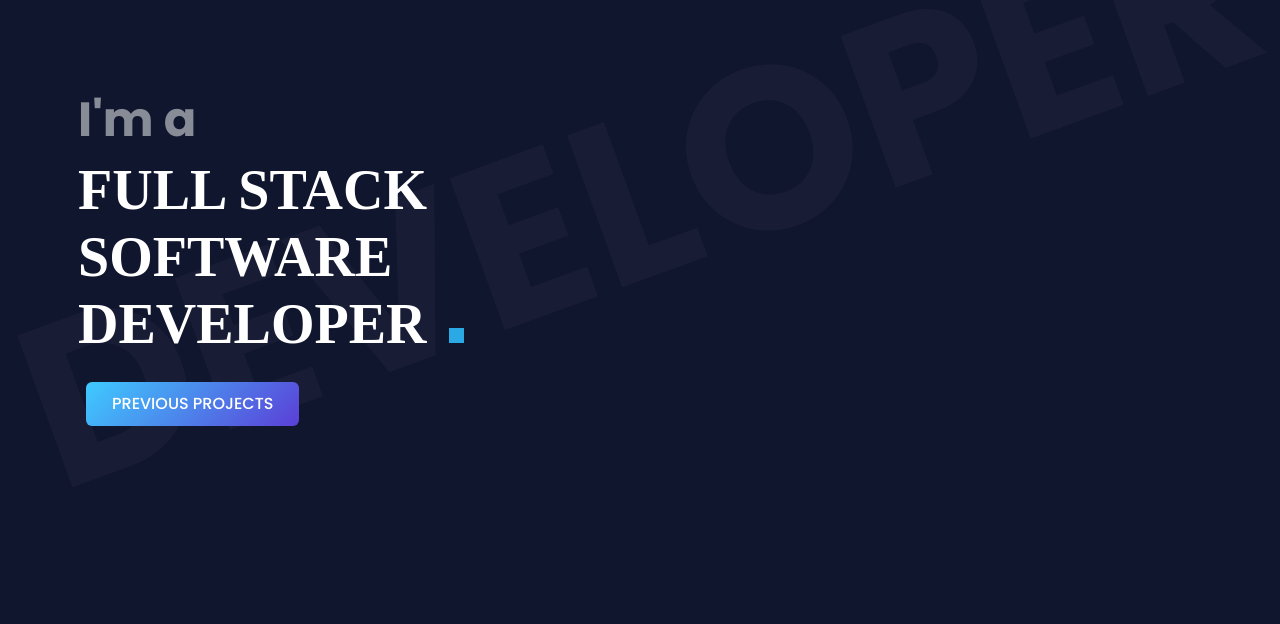
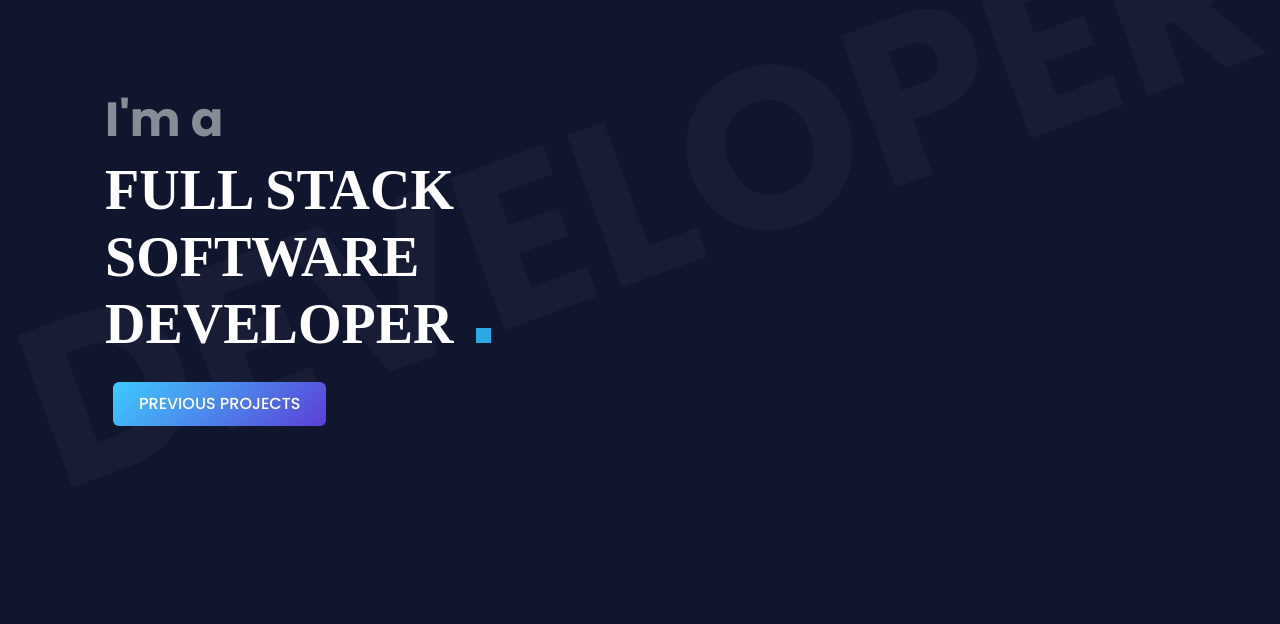
Before and after one commit to abanoubwagim/abanoubwagim.github.io, a plain HTML site: page index.html in a window 1280 px wide. Shown: the part 135-759 px from the top of the page. Drawn offline with nearby package versions, Linux system fonts and the light colour scheme.

Commit message:
index.html

```diff
--- a/index.html
+++ b/index.html
@@ -80,7 +80,7 @@
 
 
         <div class="container position-relative z-2 " style="padding: 100px 0;">
-            <div class="row">
+            <div class="row" style="margin-left: 15px;">
                 <div class="col-md-8 col-lg-6 ms-2">
 
                     <h1 class="fw-bold display-5" style="color: #878C96;">I'm a</h1>
```
